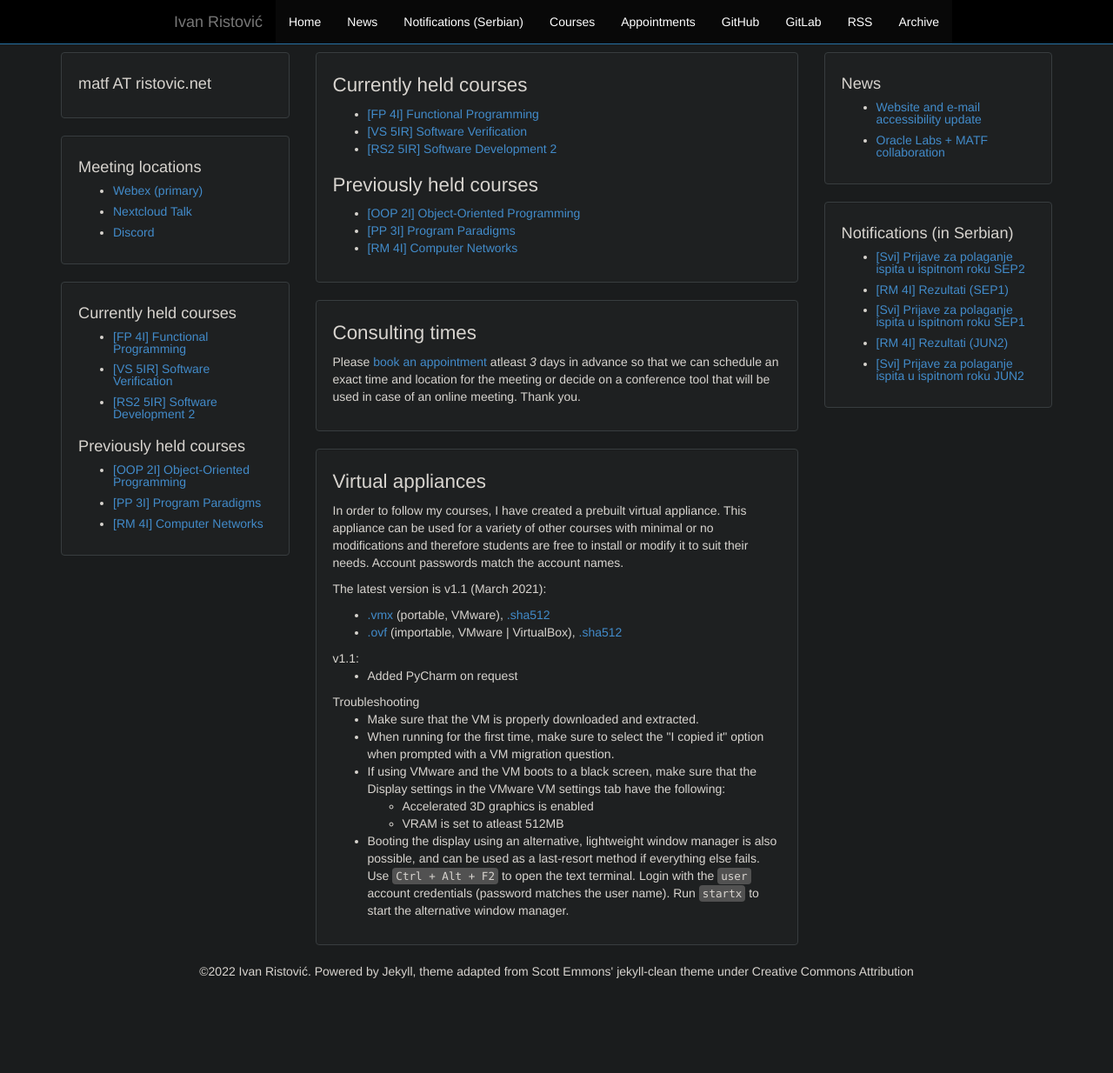
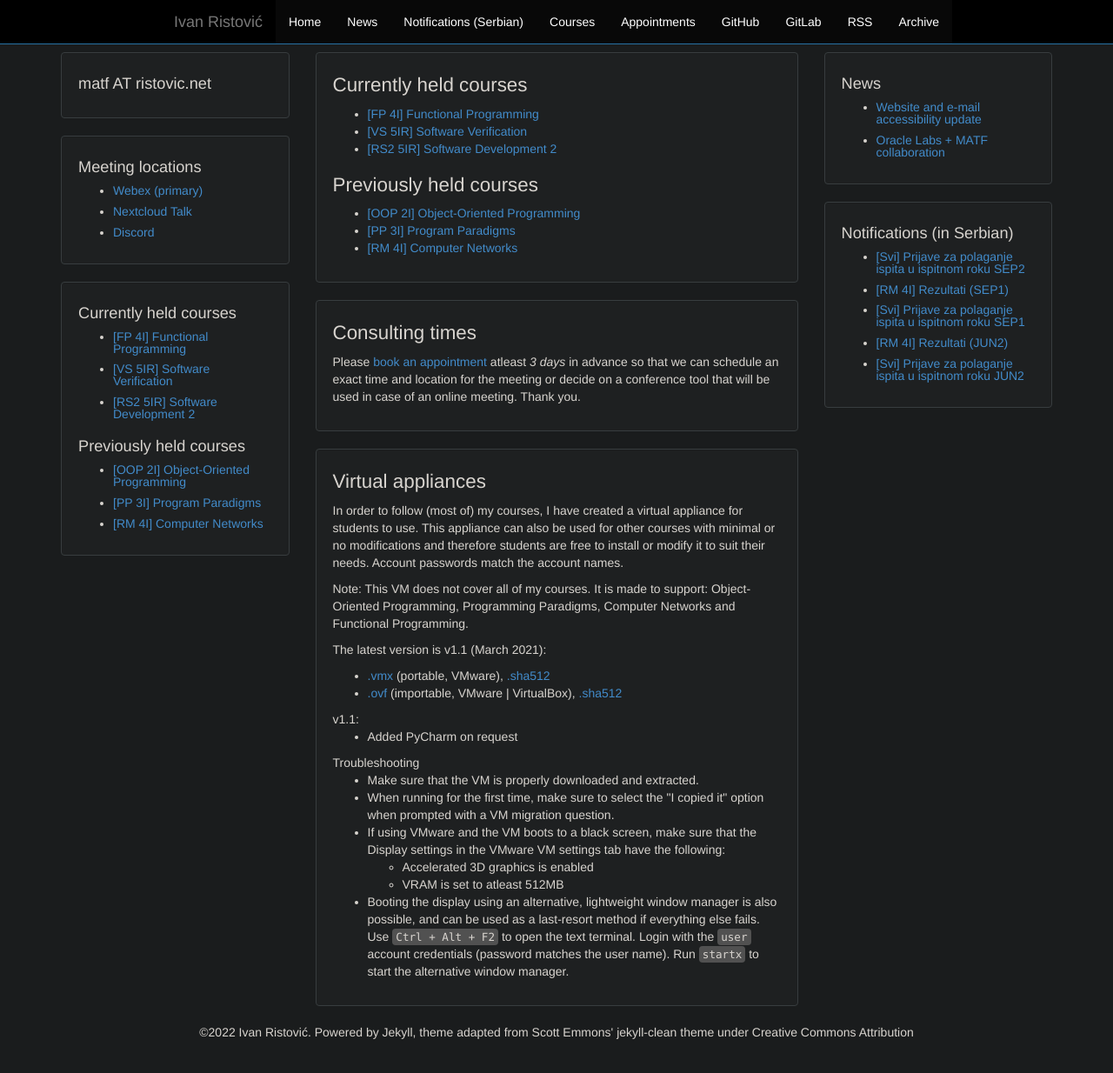
Before and after one commit to ivan-ristovic/ivan-ristovic.github.io, a Jekyll site: the page built from courses.html, in a window 1280 px wide and 1267 px high. Shown: the top 1234 px of the window at 87% size. Built offline with Jekyll 4.4.1, drawn with Linux system fonts in a browser that asks for light colours.

Commit message:
Update VM info

```diff
--- a/courses.html
+++ b/courses.html
@@ -9,13 +9,16 @@ layout: default
 <div class="well">
   <h1>Consulting times</h1>
 
-  <p>Please <a href="{{ site.appointments }}">book an appointment</a> atleast <em>3</em> days in advance so that we can schedule an exact time and location for the meeting or decide on a conference tool that will be used in case of an online meeting. Thank you.</p>
+  <p>Please <a href="{{ site.appointments }}">book an appointment</a> atleast <em>3 days</em> in advance so that we can schedule an exact time and location for the meeting or decide on a conference tool that will be used in case of an online meeting. Thank you.</p>
 </div>
 
 <div class="well">
 <h1>Virtual appliances</h1>
   <p>
-    In order to follow my courses, I have created a prebuilt virtual appliance. This appliance can be used for a variety of other courses with minimal or no modifications and therefore students are free to install or modify it to suit their needs. Account passwords match the account names.
+    In order to follow (most of) my courses, I have created a virtual appliance for students to use. This appliance can also be used for other courses with minimal or no modifications and therefore students are free to install or modify it to suit their needs. Account passwords match the account names.
+  </p>
+  <p>
+    Note: This VM does not cover all of my courses. It is made to support: Object-Oriented Programming, Programming Paradigms, Computer Networks and Functional Programming.
   </p>
   <p>
     The latest version is <emph>v1.1 (March 2021)</emph>:
```
